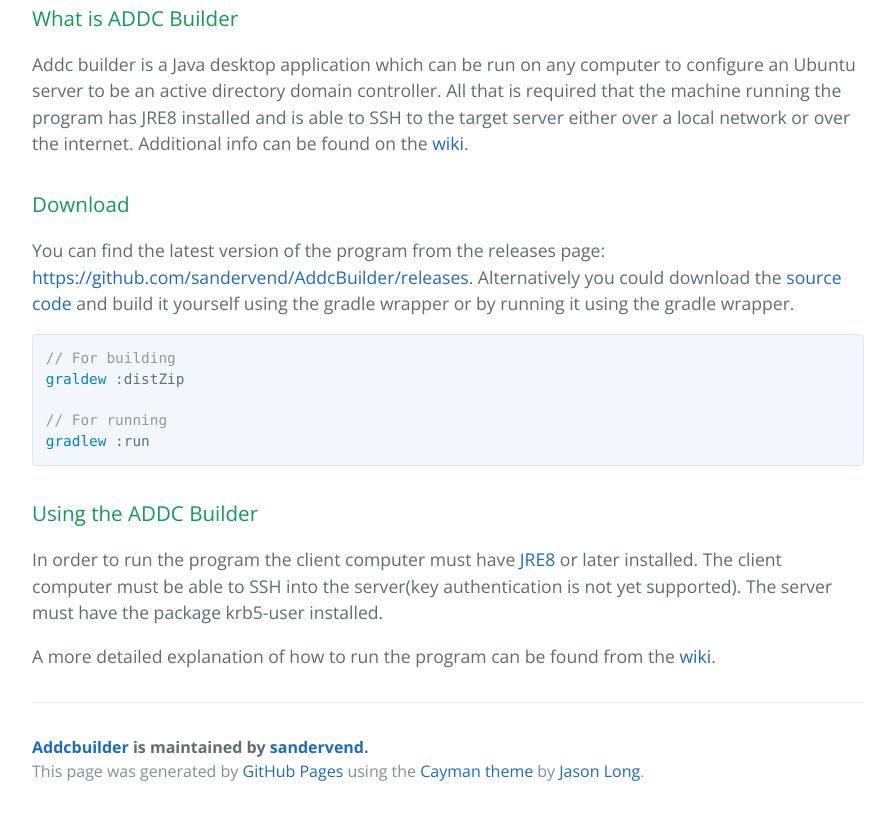
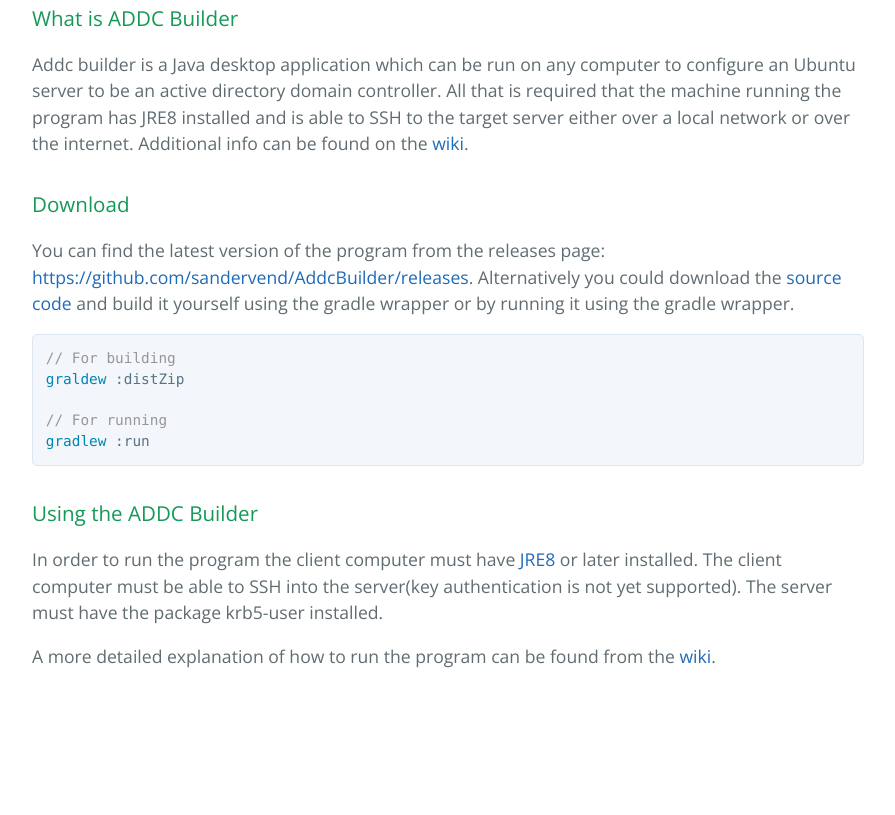
Before and after one commit to sanderrouk/AddcBuilder, a plain HTML site: page docs/index.html in a window 1280 px wide. Shown: the part 412-1227 px from the top of the page, without its empty margins (192-1087 px from the left). After the commit the page ends 1131 px from the top, so only its background shows below. Drawn offline with nearby package versions, Linux system fonts and the light colour scheme.

Commit message:
Edited index.html

```diff
--- a/docs/index.html
+++ b/docs/index.html
@@ -43,13 +43,6 @@ Alternatively you could download the <a href="https://github.com/sandervend/Addc
 <p>In order to run the program the client computer must have <a href="http://www.oracle.com/technetwork/java/javase/downloads/jre8-downloads-2133155.html">JRE8</a> or later installed. The client computer must be able to SSH into the server(key authentication is not yet supported). The server must have the package krb5-user installed.</p>
 
 <p>A more detailed explanation of how to run the program can be found from the <a href="https://github.com/sandervend/AddcBuilder/wiki">wiki</a>.</p>
-
-      <footer class="site-footer">
-        <span class="site-footer-owner"><a href="https://github.com/sandervend/AddcBuilder">Addcbuilder</a> is maintained by <a href="https://github.com/sandervend">sandervend</a>.</span>
-
-        <span class="site-footer-credits">This page was generated by <a href="https://pages.github.com">GitHub Pages</a> using the <a href="https://github.com/jasonlong/cayman-theme">Cayman theme</a> by <a href="https://twitter.com/jasonlong">Jason Long</a>.</span>
-      </footer>
-
     </section>
 
 
```
